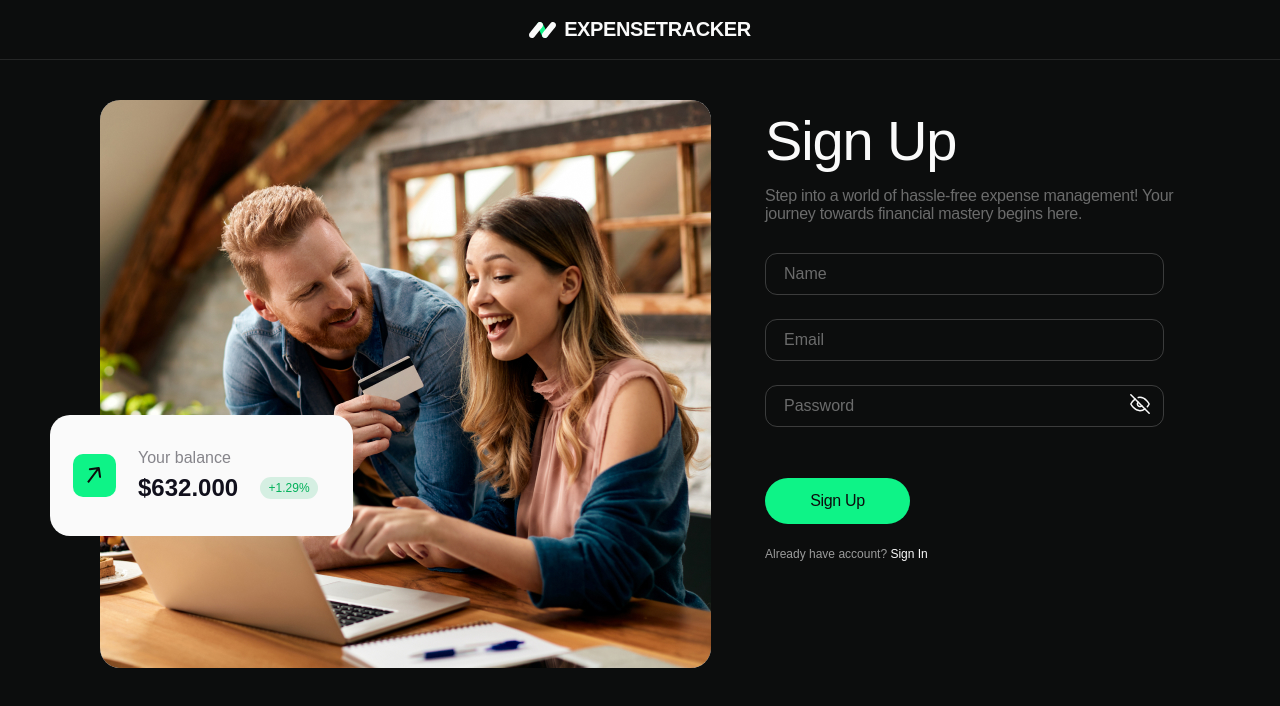
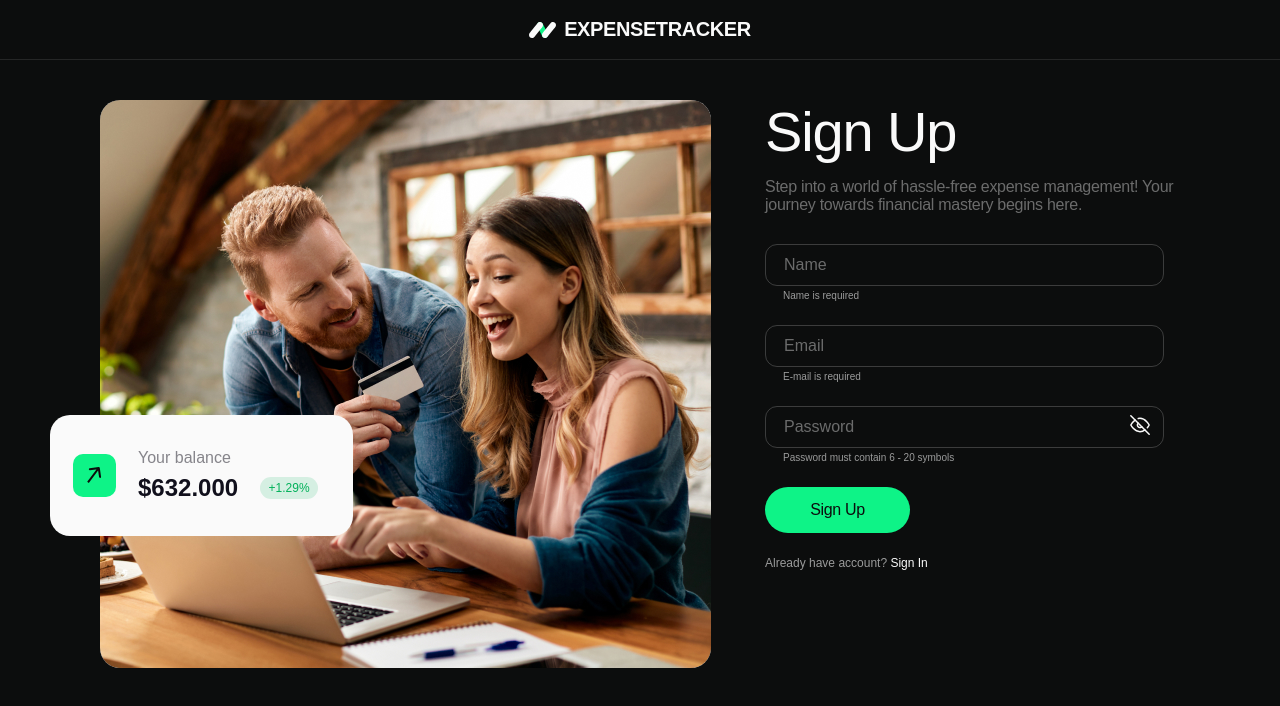
Before and after one commit to nadiyniy/money_makers, a React (Create React App) app: page /money_makers/register in a window 1280 px wide. Shown: the top 706 px of the page. Built offline with nearby package versions, Linux system fonts and the light colour scheme.

Commit message:
update logic and styles of validation

```diff
--- a/src/components/svgs/index.js
+++ b/src/components/svgs/index.js
@@ -23,3 +23,4 @@ export { ReactComponent as UserBarArrowIcon } from './icons/arrow-up.svg';
 export { ReactComponent as Eye } from './icons/eye.svg';
 export { ReactComponent as EyeOff } from './icons/eye-off.svg';
 export { ReactComponent as Error } from './icons/error.svg';
+export { ReactComponent as Check } from './icons/check.svg';
--- a/src/pages/Auth/AuthForm/AuthForm.jsx
+++ b/src/pages/Auth/AuthForm/AuthForm.jsx
@@ -1,10 +1,11 @@
 import { useState } from 'react';
 import { useForm } from 'react-hook-form';
 import { yupResolver } from '@hookform/resolvers/yup';
-import { Eye, EyeOff, Error } from 'components/svgs';
+import { Eye, EyeOff, Error, Check } from 'components/svgs';
 import {
   ErrorMessage,
   FormWrapper,
+  HintMessage,
   IconContainer,
   Input,
   InputContainer,
@@ -32,10 +33,16 @@ const AuthForm = ({
 
   const linkTo = authType === 'register' ? '/login' : '/register';
 
-  const { isDirty } = formState;
+  const { isDirty, errors, touchedFields } = formState;
 
   const togglePasswordVisibility = () => {
     setIsPasswordVisible(prev => !prev);
+  };
+
+  const fieldHints = {
+    name: 'Name is required',
+    email: 'E-mail is required',
+    password: 'Password must contain  6 - 20 symbols',
   };
 
   return (
@@ -49,17 +56,30 @@ const AuthForm = ({
                 type={isPasswordVisible ? 'text' : field.type}
                 placeholder={field.label}
                 autoComplete={field.type === 'email' ? 'email' : 'current-password'}
-                className={formState.errors[field.name] ? 'error' : ''}
+                className={` ${errors[field.name] ? 'error' : ''} ${
+                  !errors[field.name] && touchedFields[field.name] && 'success'
+                }`}
               />
+
+              {field.type !== 'password' && (
+                <IconContainer>
+                  {errors[field.name] && <Error />}
+                  {touchedFields[field.name] && !errors[field.name] && !isPasswordVisible && <Check />}
+                </IconContainer>
+              )}
 
               {field.type === 'password' && (
                 <IconContainer onClick={togglePasswordVisibility}>
-                  {formState.errors[field.name] ? <Error /> : !isPasswordVisible ? <EyeOff /> : <Eye />}
+                  {errors[field.name] ? <Error /> : !isPasswordVisible ? <EyeOff /> : <Eye />}
                 </IconContainer>
               )}
             </InputContainer>
 
-            {formState.errors[field.name] && <ErrorMessage>{formState.errors[field.name].message}</ErrorMessage>}
+            {!errors[field.name] ? (
+              <HintMessage>{fieldHints[field.name]}</HintMessage>
+            ) : (
+              <ErrorMessage>{errors[field.name].message}</ErrorMessage>
+            )}
           </InputGroup>
         ))}
       </div>
--- a/src/pages/Auth/AuthForm/AuthForm.styled.js
+++ b/src/pages/Auth/AuthForm/AuthForm.styled.js
@@ -61,6 +61,10 @@ export const Input = styled.input`
     border: 1px solid var(--error-color);
   }
 
+  &.success {
+    border: 1px solid var(--success-color);
+  }
+
   &:-webkit-autofill,
   &:-webkit-autofill:hover,
   &:-webkit-autofill:focus,
@@ -69,13 +73,6 @@ export const Input = styled.input`
     background-color: transparent;
     color: var(--white-color);
   }
-
-  /* &:-webkit-autofill:hover,
-  &:-webkit-autofill:focus,
-  &:-webkit-autofill:active {
-    transition: border-color 5000s ease-in-out 0s;
-    border: 1px solid var(--primary-color);
-  } */
 
   @media screen and (min-width: 768px) {
     height: 42px;
@@ -150,7 +147,18 @@ export const StyledLink = styled(Link)`
   }
 `;
 
-export const ErrorMessage = styled.p`
-  color: var(--error-color);
+const sharedMessageStyles = `
+  margin-top: 4px;
+  margin-left: 18px;
   font-size: 10px;
 `;
+
+export const ErrorMessage = styled.p`
+  ${sharedMessageStyles}
+  color: var(--error-color);
+`;
+
+export const HintMessage = styled.p`
+  ${sharedMessageStyles}
+  color: var(--gray-text-60);
+`;
--- a/src/pages/Auth/LoginPage/LoginPage.jsx
+++ b/src/pages/Auth/LoginPage/LoginPage.jsx
@@ -34,17 +34,13 @@ const LoginPage = () => {
 
       if (result.error) {
         if (result.payload?.includes('403')) {
-          setErrorMessage('Access Denied: Invalid email or password');
-
-          console.log('Access Denied: Invalid email or password');
+          setErrorMessage('Access denied: Invalid email or password');
         } else if (result.payload?.includes('400')) {
-          setErrorMessage('Something went wrong. Please try again');
-
-          console.log('Something went wrong. Please try again');
+          setErrorMessage('Unknown error occurred. Please try again later.');
         }
       }
     } catch (error) {
-      console.error('Some custom error message');
+      console.error('error');
     }
 
     reset();
--- a/src/pages/Auth/RegisterPage/RegisterPage.jsx
+++ b/src/pages/Auth/RegisterPage/RegisterPage.jsx
@@ -38,19 +38,15 @@ const RegisterPage = () => {
           password: data.password,
         };
         const result = await dispatch(loginThunk(sendData));
-        console.log('result', result);
 
         if (response.error) {
           if (response.payload?.includes('409') && result.payload?.includes('403')) {
             setErrorMessage('Provided email already exists. Please sign in. ');
-            console.log(errorMessage);
           }
-          console.error('Error during registration');
         }
       }
     } catch (error) {
-      console.error('An error occurred during registration:', error);
-      setErrorMessage('An error occurred. Please try again.');
+      setErrorMessage('Unknown error occurred. Please try again later.');
     }
   };
 
```
